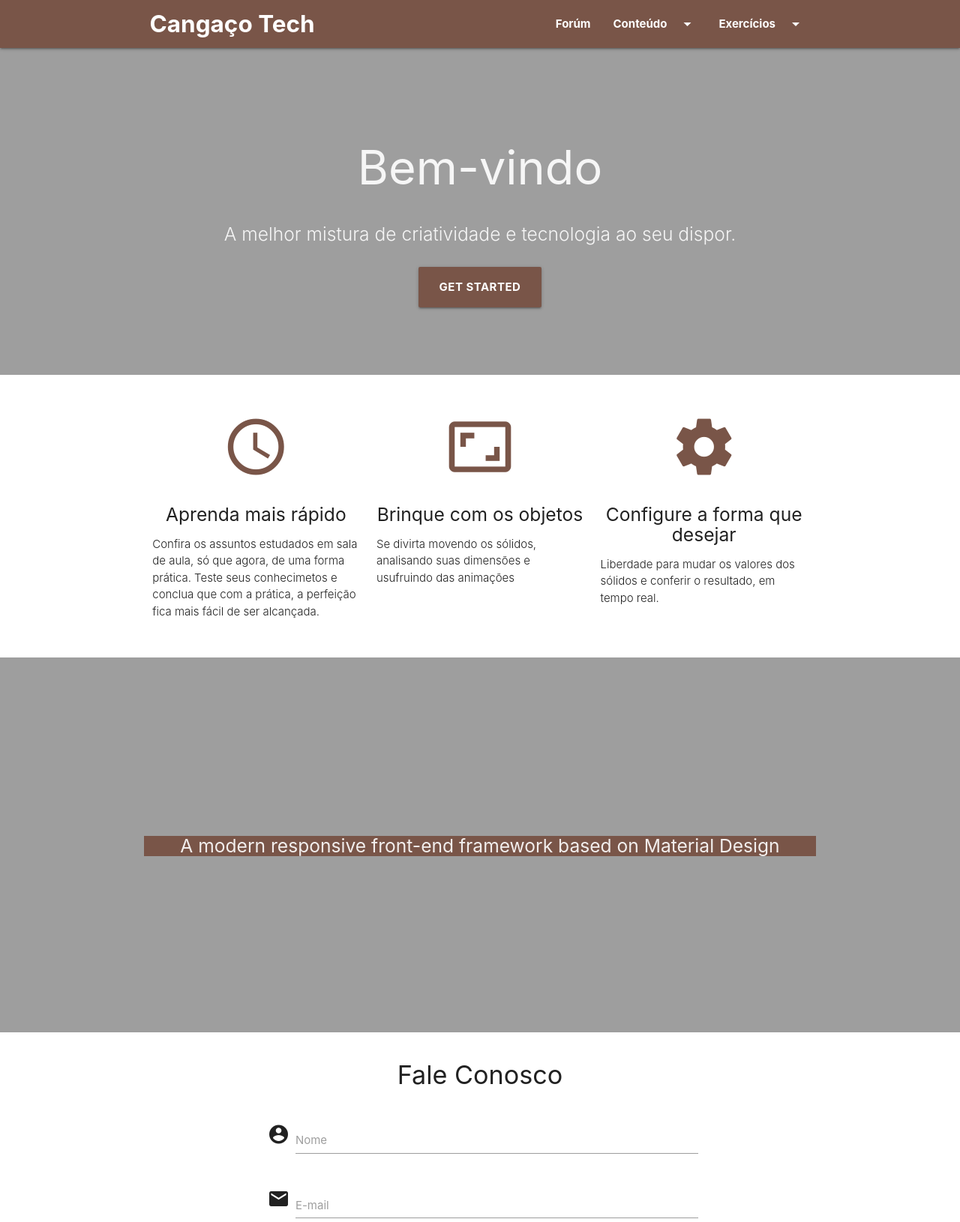
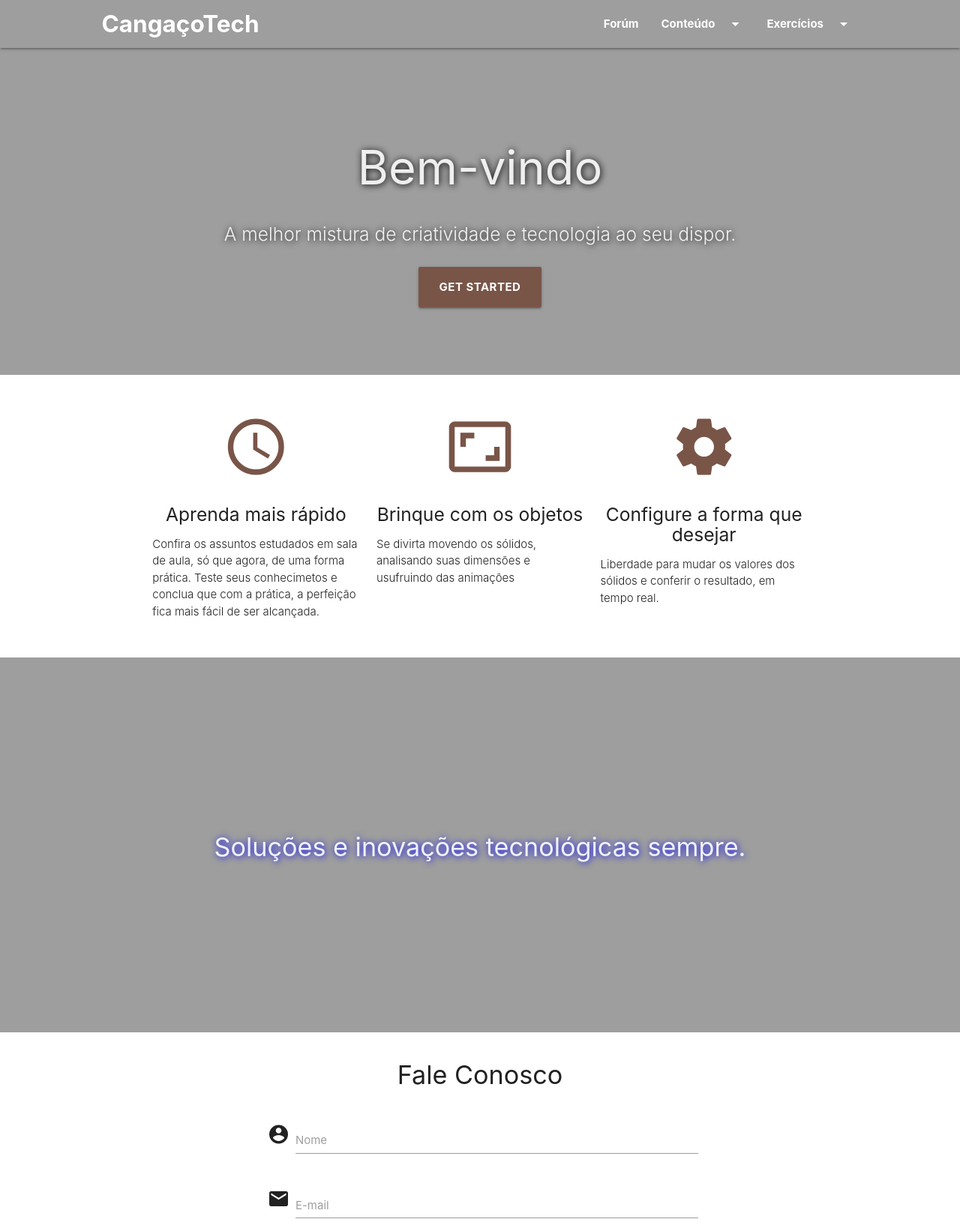
Before and after one commit to teuxsd16/Geometria_Projeto, a PHP site: page / in a window 1280 px wide. Shown: the top 1630 px of the page at 75% size. Run offline with PHP 8.4, Linux system fonts and the light colour scheme; some libraries are stand-ins or nearby versions.

Commit message:
Arrumei a tela.

```diff
--- a/view/templates/index.php
+++ b/view/templates/index.php
@@ -20,8 +20,8 @@
           background-position: center;
         }
         nav{
-          padding-left: 15%;
-          padding-right: 15%;
+          padding-left: 10%;
+          padding-right: 10%;
         }
         .parallax-container {
           /*min-height: 380px;
@@ -34,6 +34,7 @@
         }
         #index-banner{
           font-weight: bold;
+
         }
       </style>
 
@@ -67,9 +68,9 @@
     </ul>
 
     <div id="index-banner" class="parallax-container">
-    <nav class="brown nav-extended">
+    <nav class="transparent nav-extended">
       <div class="nav-wrapper">
-        <a href="#" class="brand-logo">&nbsp;Cangaço Tech</a>
+        <a href="#" class="brand-logo">&nbsp;CangaçoTech</a>
         <a href="#" data-target="mobile-demo" class="sidenav-trigger"><i class="material-icons">menu</i></a>
         <ul class="sidenav" id="mobile-demo">
           <li><a href="forum.php">Forúm</a></li>
@@ -85,9 +86,9 @@
       <div class="section no-pad-bot">
         <div class="container">
           <br><br><br>
-          <h1 class="header center">Bem-vindo</h1>
+          <h1 class="header center text-brown" style="text-shadow: 1px 1px 10px black;  ">Bem-vindo</h1>
           <div class="row center">
-            <h5 class="header col s12 light">A melhor mistura de criatividade e tecnologia ao seu dispor.</h5>
+            <h5 class="header col s12 light" style="text-shadow: 1px 1px 10px black;  ">A melhor mistura de criatividade e tecnologia ao seu dispor.</h5>
           </div>
           <div class="row center">
             <a href="#" id="download-button" class="btn-large waves-effect waves-light teal brown">Get Started</a>
@@ -96,7 +97,7 @@
         </div>
       </div>
       <div class="parallax">
-        <img class="imgConserto1" src="<?php echo $caminhoServidor . '/view/img/cangaco.jpg'; ?>" >
+        <img class="imgConserto1" src="<?php echo $caminhoServidor . '/view/img/cover1.jpg'; ?>" >
       </div>
     </div>
 
@@ -138,12 +139,12 @@
       <div class="section no-pad-bot">
         <div class="container">
           <div class="row center">
-            <h5 class="header col s12 brown">A modern responsive front-end framework based on Material Design</h5>
+            <h4 class="header col s12 " style="text-shadow: 1px 1px 10px blue;  ">Soluções e inovações tecnológicas sempre. </h4>
           </div>
         </div>
       </div>
       <div class="parallax">
-        <img class="imgConserto" src="<?php echo $caminhoServidor . '/view/img/cover4.jpg'; ?>" alt="Unsplashed background img 2">
+        <img class="imgConserto" src="<?php echo $caminhoServidor . '/view/img/cover2.jpeg'; ?>" alt="Unsplashed background img 2">
       </div>
     </div>
 
```
Also changed, not shown: view/img/cangaco.jpg (deleted), view/img/cover.jpg (deleted), view/img/cover1.jpg (added), view/img/cover2.jpeg (added), view/img/cover2.jpg (deleted), view/img/cover4.jpg (deleted).
